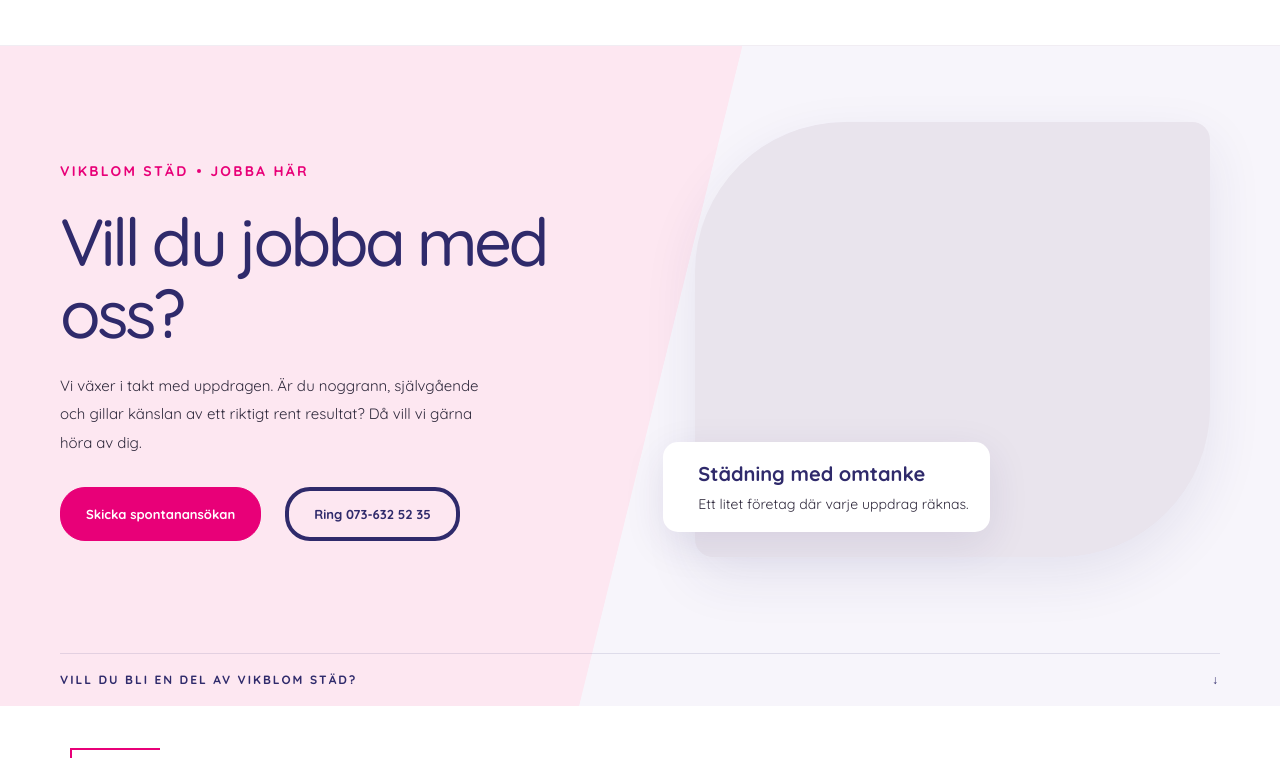
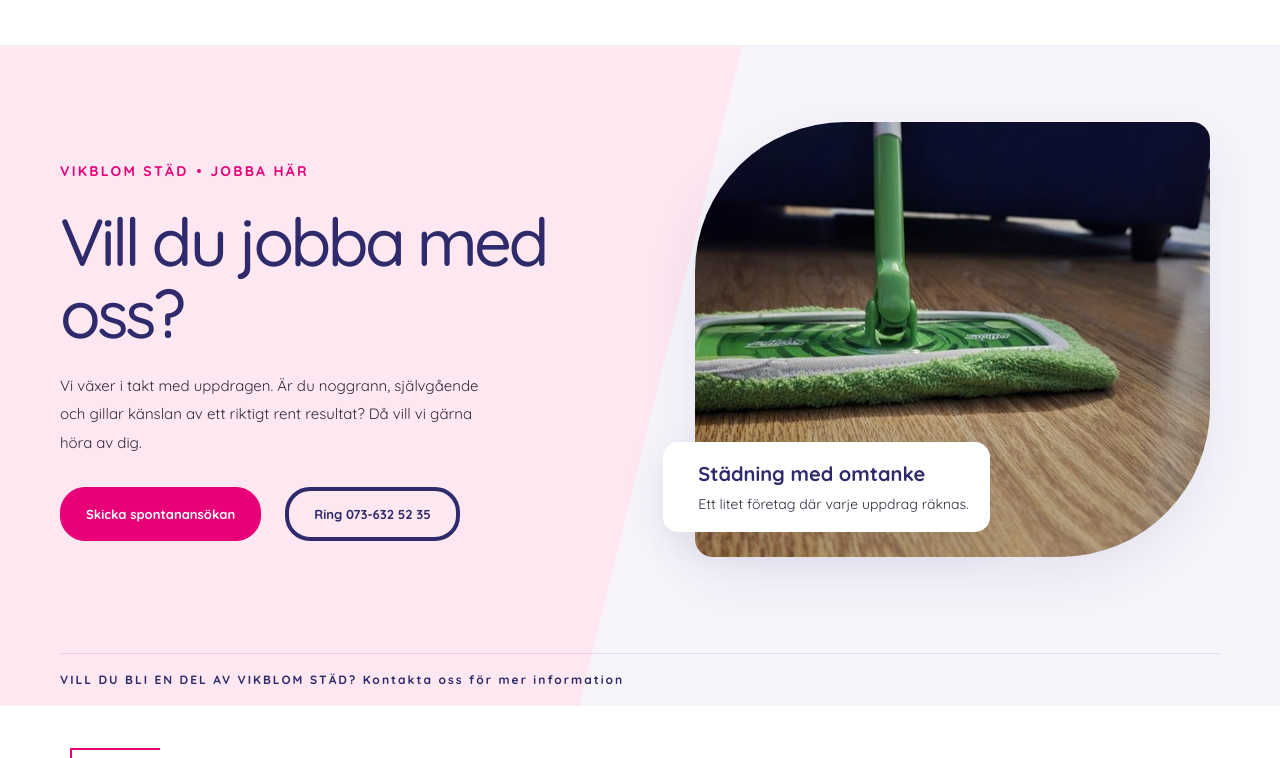
Before and after one commit to annkar73/vikblomsstad, a Next.js app: page /work in a window 1280 px wide. Shown: the part 600-1358 px from the top of the page. Built offline with nearby package versions, Linux system fonts and the light colour scheme.

Commit message:
update work

```diff
--- a/app/globals.css
+++ b/app/globals.css
@@ -390,7 +390,7 @@ p {
   background-image: url("/images/fonsterputs.jpg");
 }
 .hero-work .hero-photo {
-  background-image: url("/images/emelie-vikblom.jpg");
+  background-image: url("/images/vikblom-stad-hemstadning-golv-1024x576.jpg");
 }
 .hero-contact .hero-photo {
   background-image: url("/images/emelie-vikblom.jpg");
--- a/app/work/page.tsx
+++ b/app/work/page.tsx
@@ -35,7 +35,7 @@ export default function WorkPage() {
             </div>
           </div>
 
-          <div className="hero-visual">
+          <div className="hero-visual hero-work">
             <div
               className="hero-photo"
               role="img"
@@ -53,9 +53,9 @@ export default function WorkPage() {
         </div>
 
         <div className="container hero-bottom">
-          <span>VILL DU BLI EN DEL AV VIKBLOM STÄD?</span>
+          <span>VILL DU BLI EN DEL AV VIKBLOM STÄD? Kontakta oss för mer information</span>
           <a href="#vem-soker-vi" aria-label="Läs vem vi söker">
-            ↓
+
           </a>
         </div>
       </section>
@@ -225,7 +225,7 @@ export default function WorkPage() {
                 className="form-control form-textarea"
                 name="message"
                 rows={5}
-                placeholder="Skriv gärna om dig själv, din erfarenhet och när du kan arbeta."
+                placeholder="Skriv lite om dig själv, din erfarenhet och när du kan arbeta."
                 required
               />
             </label>
@@ -235,7 +235,7 @@ export default function WorkPage() {
             </button>
 
             <p className="form-note">
-              Dina uppgifter är avsedda för rekrytering.Inga uppgifter delas vidare till tredje part.
+              Dina uppgifter är avsedda för rekrytering. Inga uppgifter delas vidare till tredje part.
             </p>
           </form>
         </div>
```
